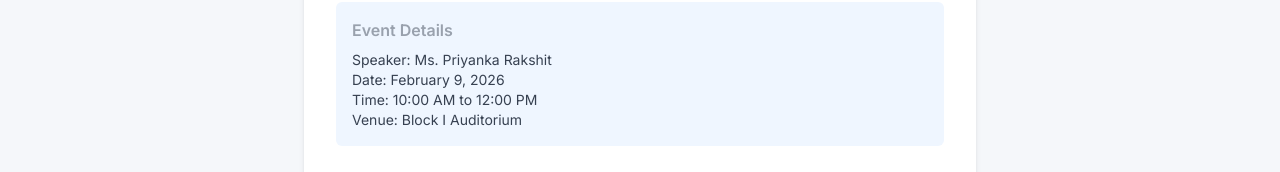
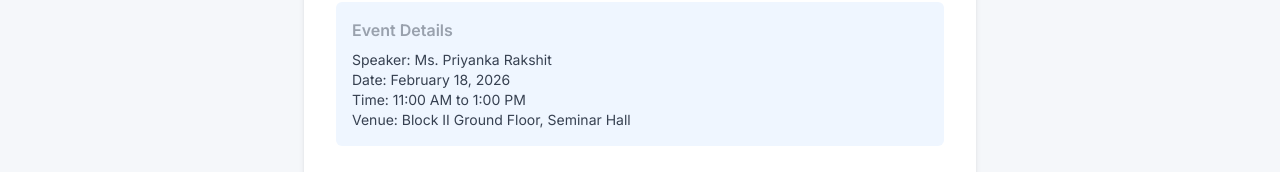
Before and after one commit to dauntless-arcane/C2I, a Next.js app: page /register/linkedin in a window 1280 px wide. Shown: the part 311-483 px from the top of the page. Built offline with nearby package versions, Linux system fonts and the light colour scheme.

Commit message:
Update page.js

```diff
--- a/app/register/linkedin/page.js
+++ b/app/register/linkedin/page.js
@@ -75,9 +75,9 @@ export default function LinkedInRegistration() {
       <div className="mb-6 p-4 bg-blue-50 rounded-md">
         <h3 className="font-semibold text-primary mb-2">Event Details</h3>
         <p className="text-sm text-gray-700">Speaker: Ms. Priyanka Rakshit</p>
-        <p className="text-sm text-gray-700">Date: February 9, 2026</p>
-        <p className="text-sm text-gray-700">Time: 10:00 AM to 12:00 PM</p>
-        <p className="text-sm text-gray-700">Venue: Block I Auditorium</p>
+        <p className="text-sm text-gray-700">Date: February 18, 2026</p>
+        <p className="text-sm text-gray-700">Time: 11:00 AM to 1:00 PM</p>
+        <p className="text-sm text-gray-700">Venue: Block II Ground Floor, Seminar Hall</p>
       </div>
 
       <form onSubmit={handleSubmit}>
```
